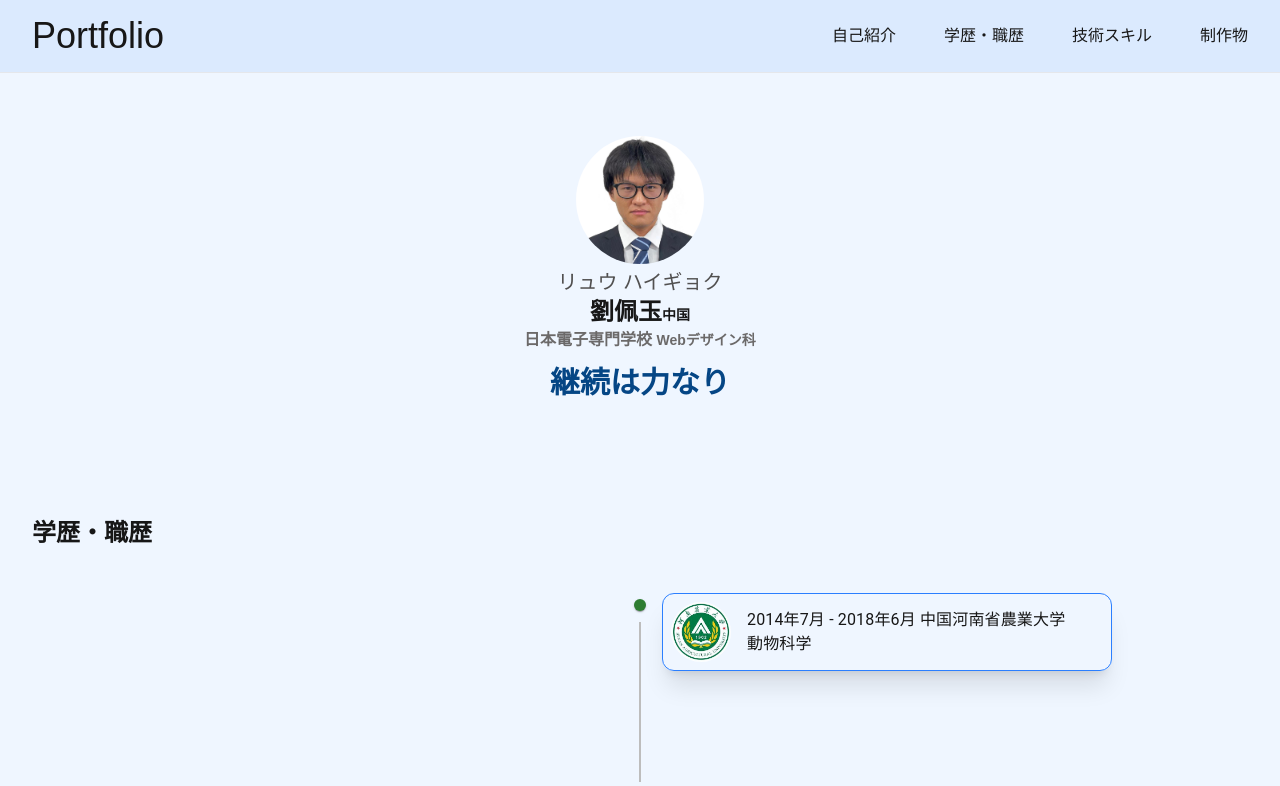
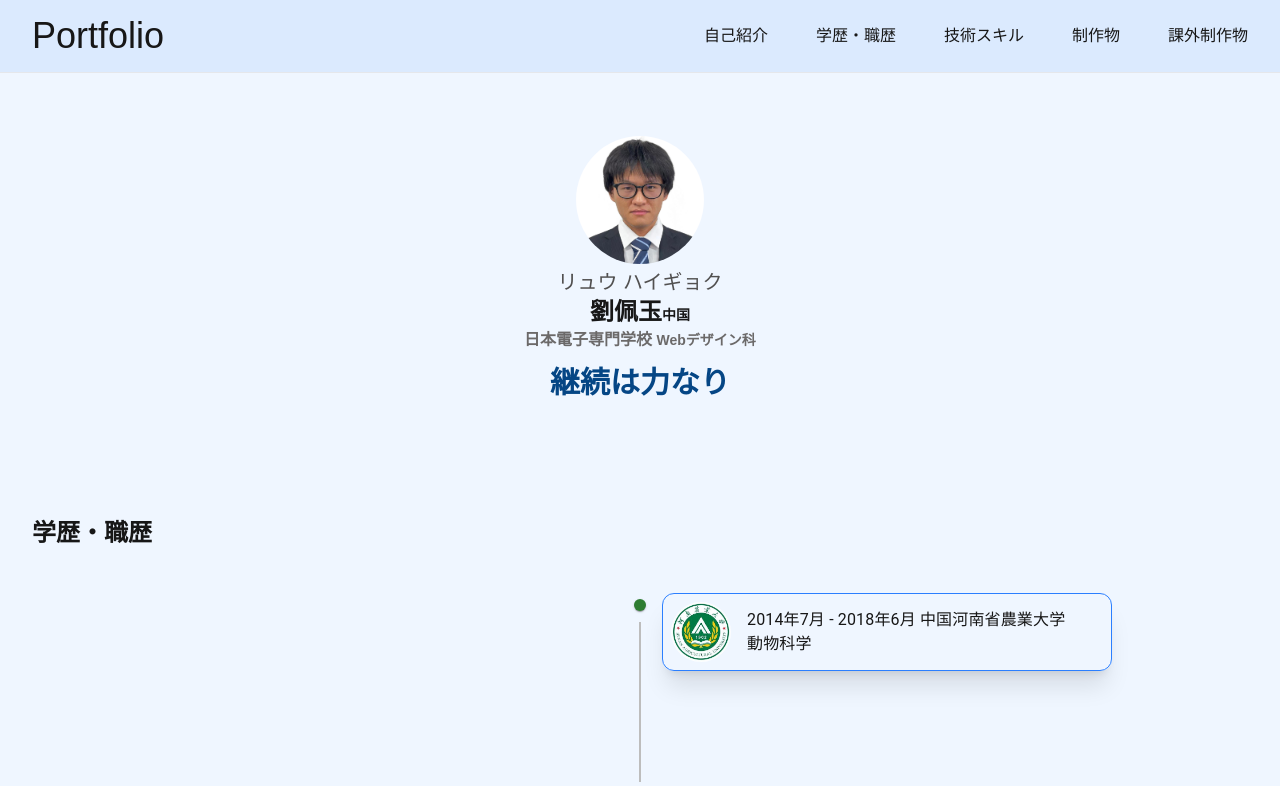
Before and after one commit to liupeiyu21/Portfolio, a Next.js app: page / in a window 1280 px wide. Shown: the top 786 px of the page. Built offline with nearby package versions, Linux system fonts and the light colour scheme.

Commit message:
エラー修正

```diff
--- a/app/afterclasswork/page.tsx
+++ b/app/afterclasswork/page.tsx
@@ -6,7 +6,7 @@ import AfterClassWorkCard from '../afterclassworkcard/afterclassworkcard';
 
 export default function AfterClassWork() {
     return (
-        <section className="mx-auto container py-20" id="works">
+        <section className="mx-auto container py-20" id="after-class-works">
             <h2 className="p-8 text-3xl font-bold mb-6">課外制作物</h2>
             <div className="flex flex-wrap gap-6 mx-auto justify-center">
                 <AfterClassWorkCard />
--- a/app/myinfomation/page.tsx
+++ b/app/myinfomation/page.tsx
@@ -28,6 +28,12 @@ export default function MyInformation() {
                       制作物
                     </a>
                   </li>
+                  <li>
+                    <a href="#after-class-works" className="hover:text-blue-800 hover:font-extrabold transition-all duration-300">
+                      課外制作物
+                    </a>
+                  </li>
+
                 </ul>
               </nav>
 
--- a/app/sckillcard/sckillcard.tsx
+++ b/app/sckillcard/sckillcard.tsx
@@ -6,9 +6,9 @@ const skills = [
   { name: 'HTML', imageSrc: '/html.png', level: 4, skillDescription: 'マークアップ言語の基本を理解しており、セマンティックなHTMLを使用して構造を適切に表現できます。' },
   { name: 'CSS', imageSrc: '/css.png', level: 4, skillDescription: 'レスポンシブデザインやFlexbox、Gridレイアウトを活用して、さまざまなデバイスで美しいデザインを実現しています。' },
   { name: 'TypeScript', imageSrc: '/typescript.png', level: 3, skillDescription: '型定義により、保守性の高いコードを実現しています。これからの新規開発ではTypeScriptを使っていくだろうなと考えています。今回のポートフォリオでもTypeScriptを活用しています。' },
-  { name: 'React', imageSrc: '/react.png', level: 4, skillDescription: 'リンクをクリックするとURLを変わるのに、ページ全体が切り替わらずに一部がけが変化しています。非常に更新し早いです。難しい感じたことはhooksを使った状態管理です。' },
-  { name: 'PHP', imageSrc: '/php.png', level: 4, skillDescription: 'サーバーサイド開発とAPI構築を経験しています。PHPを使用したTODOアプリの開発を行いました。' },
-  { name: 'MySQL', imageSrc: '/mysql.png', level: 4, skillDescription: 'データベース設計やSQLクエリの最適化を行いました。' },
+  { name: 'React', imageSrc: '/react.png', level: 3, skillDescription: 'リンクをクリックするとURLを変わるのに、ページ全体が切り替わらずに一部がけが変化しています。非常に更新し早いです。難しい感じたことはhooksを使った状態管理です。' },
+  { name: 'PHP', imageSrc: '/php.png', level: 3, skillDescription: 'サーバーサイド開発とAPI構築を経験しています。PHPを使用したTODOアプリの開発を行いました。' },
+  { name: 'MySQL', imageSrc: '/mysql.png', level: 3, skillDescription: 'データベース設計やSQLクエリの最適化を行いました。' },
 ];
 
 type SkillCardProps = {
```
